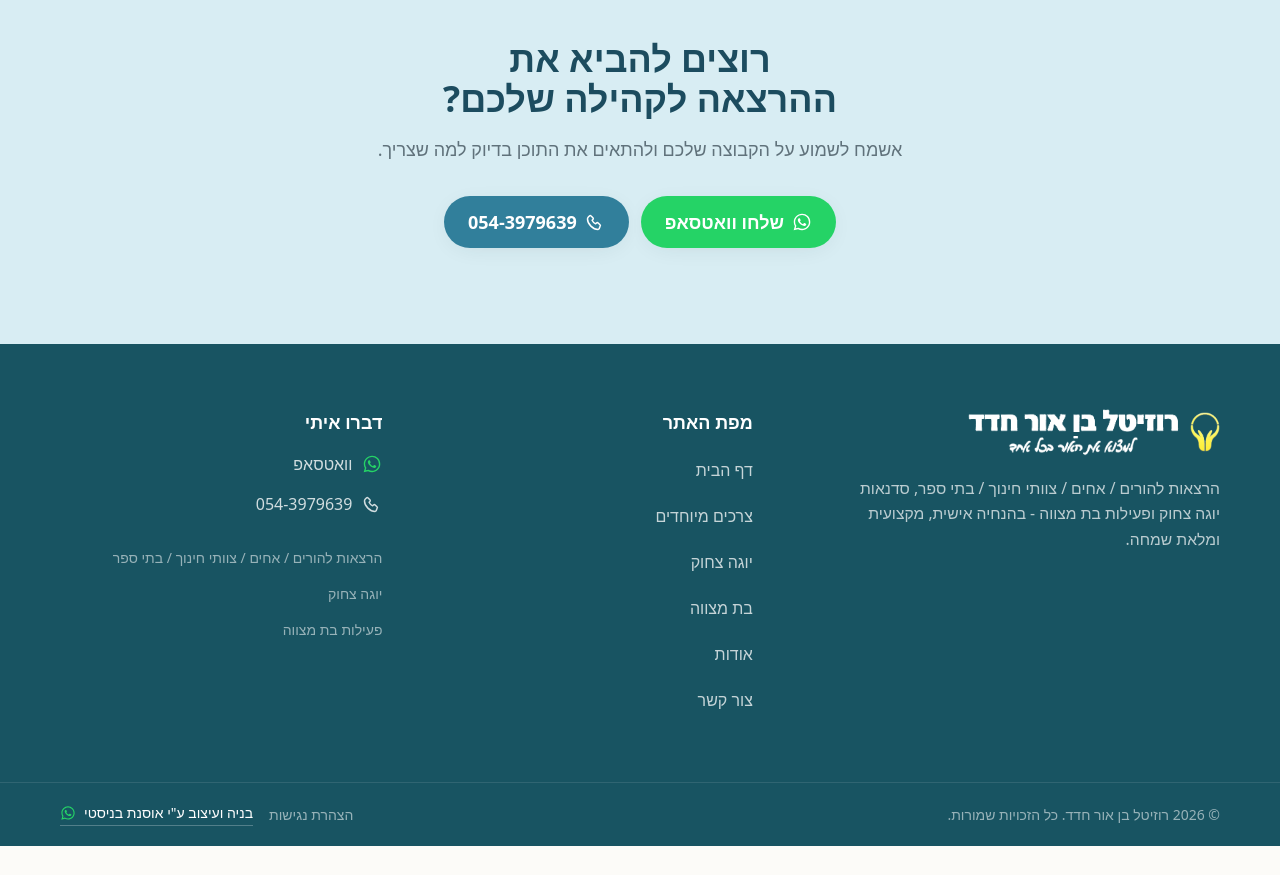
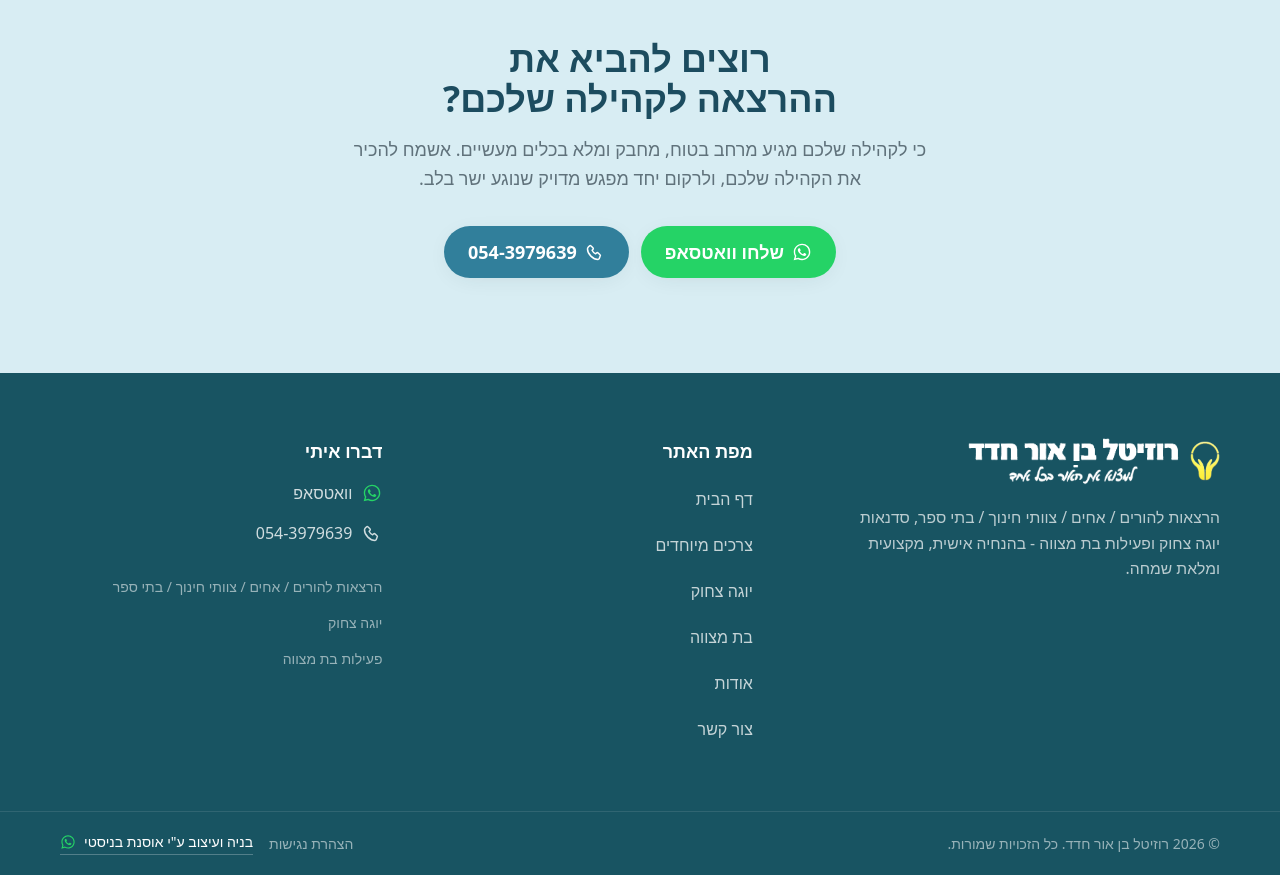
Before and after one commit to osnat6130-ctrl/rozital-ben-or-hadad, a React (Vite) app: page /lectures in a window 1280 px wide. Shown: the part 7940-8815 px from the top of the page. Before the commit the page ends 8786 px from the top, so only its background shows below. Built offline with nearby package versions, Linux system fonts and the light colour scheme; a web font is replaced by a local one.

Commit message:
Replace the lectures contact section text with Rozital's wording
Co-Authored-By: Claude Fable 5.1 <noreply@anthropic.com>

```diff
--- a/src/data/services.ts
+++ b/src/data/services.ts
@@ -199,7 +199,7 @@ export const services: Service[] = [
     ],
     cta: {
       title: "רוצים להביא את ההרצאה לקהילה שלכם?",
-      text: "אשמח לשמוע על הקבוצה שלכם ולהתאים את התוכן בדיוק למה שצריך.",
+      text: "כי לקהילה שלכם מגיע מרחב בטוח, מחבק ומלא בכלים מעשיים. אשמח להכיר את הקהילה שלכם, ולרקום יחד מפגש מדויק שנוגע ישר בלב.",
     },
     seo: {
       title: "הרצאות להורים לילדים עם צרכים מיוחדים | רוזיטל בן אור חדד",
```
